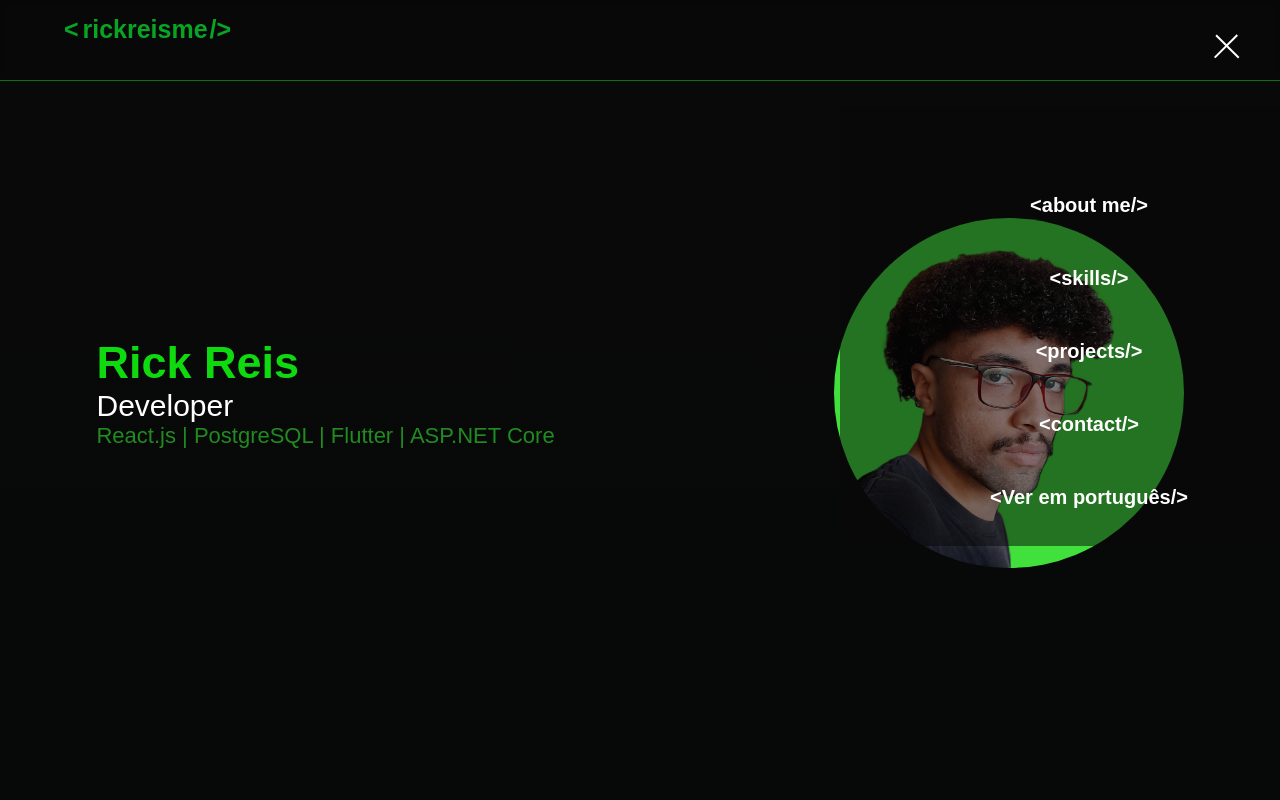
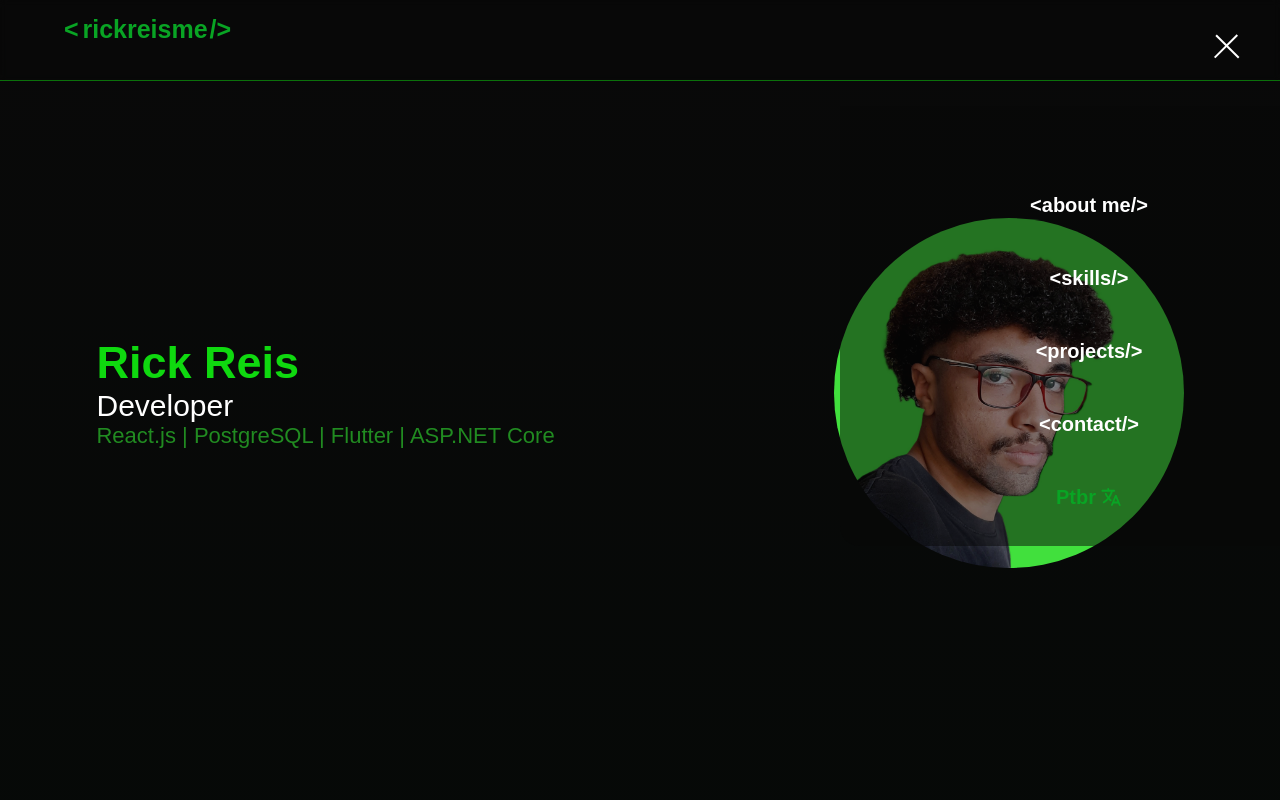
Before and after one commit to rickreisme/Portfolio, a React (Vite) app: page /english in a window 1280 px wide. Both pictures are taken after a click on the element 1226 px from the left and 45 px from the top of the page. Shown: the top 800 px of the page. Built offline with nearby package versions, Linux system fonts and the light colour scheme.

Commit message:
FIX - atualizando botão de idioma

```diff
--- a/src/assets/styles/header.scss
+++ b/src/assets/styles/header.scss
@@ -53,7 +53,8 @@
         color: $verde-principal;
       }
 
-      .text:hover, .hidden-text:hover {
+      .text:hover,
+      .hidden-text:hover {
         color: white;
       }
 
@@ -70,15 +71,15 @@
       }
 
       .tag2 {
-        animation: moveCloseTagBack .8s ease forwards 7s;
+        animation: moveCloseTagBack 0.8s ease forwards 7s;
         transform: translateX(-140px);
       }
 
       .text {
         opacity: 0;
         font-size: 25px;
-        animation: textFadeIn .5s ease-in forwards 1s,
-          textFadeOut .5s ease-out forwards 6s;
+        animation: textFadeIn 0.5s ease-in forwards 1s,
+          textFadeOut 0.5s ease-out forwards 6s;
       }
 
       .hidden-text {
@@ -96,12 +97,29 @@
       #link-pags {
         margin-left: 18px;
       }
+
+      .btn-language {
+        color: $verde-secundario;
+        .div-btn-language {
+          display: flex;
+          align-items: center;
+
+          span{
+            display: flex;
+            align-items: center;
+            gap: 4px;
+          }
+
+          .icon-language{
+            font-size: 22px;
+          }
+        }
+      }
     }
   }
 }
 
 header span {
-  color: white;
   font-size: 18.5px;
   font-style: normal;
   font-weight: bold;
--- a/src/components/MobileNavibar.tsx
+++ b/src/components/MobileNavibar.tsx
@@ -3,6 +3,8 @@ import { Link } from "react-router-dom";
 
 import '../assets/styles/header.scss';
 import '../assets/styles/mobile-menu.scss';
+import { IoLanguage } from "react-icons/io5";
+
 
 const MobileNavbar: React.FC = () => {
   const mobileMenuRef = useRef<HTMLDivElement>(null);
@@ -90,8 +92,10 @@ const MobileNavbar: React.FC = () => {
 
           <li>
             <Link to="/english" >
-              <a id='link-pags' className='btn-english'>
-                <span>&lt;View in English/&gt;</span>
+              <a className='btn-language'>
+                <div className='div-btn-language' id='link-pags'>
+                  <span>En <IoLanguage className='icon-language' /></span>
+                </div>
               </a>
             </Link>
           </li>
--- a/src/components/english/MobileNavibarEnglish.tsx
+++ b/src/components/english/MobileNavibarEnglish.tsx
@@ -3,6 +3,7 @@ import { Link } from "react-router-dom";
 
 import '../../assets/styles/header.scss';
 import '../../assets/styles/mobile-menu.scss';
+import { IoLanguage } from "react-icons/io5";
 
 const MobileNavbarEnglish: React.FC = () => {
   const mobileMenuRef = useRef<HTMLDivElement>(null);
@@ -90,8 +91,10 @@ const MobileNavbarEnglish: React.FC = () => {
 
           <li>
             <Link to="/" >
-              <a id='link-pags' className='btn-english'>
-                <span>&lt;Ver em português/&gt;</span>
+              <a className='btn-language'>
+                <div className='div-btn-language' id='link-pags'>
+                  <span>Ptbr <IoLanguage className='icon-language' /></span>
+                </div>
               </a>
             </Link>
           </li>
```
